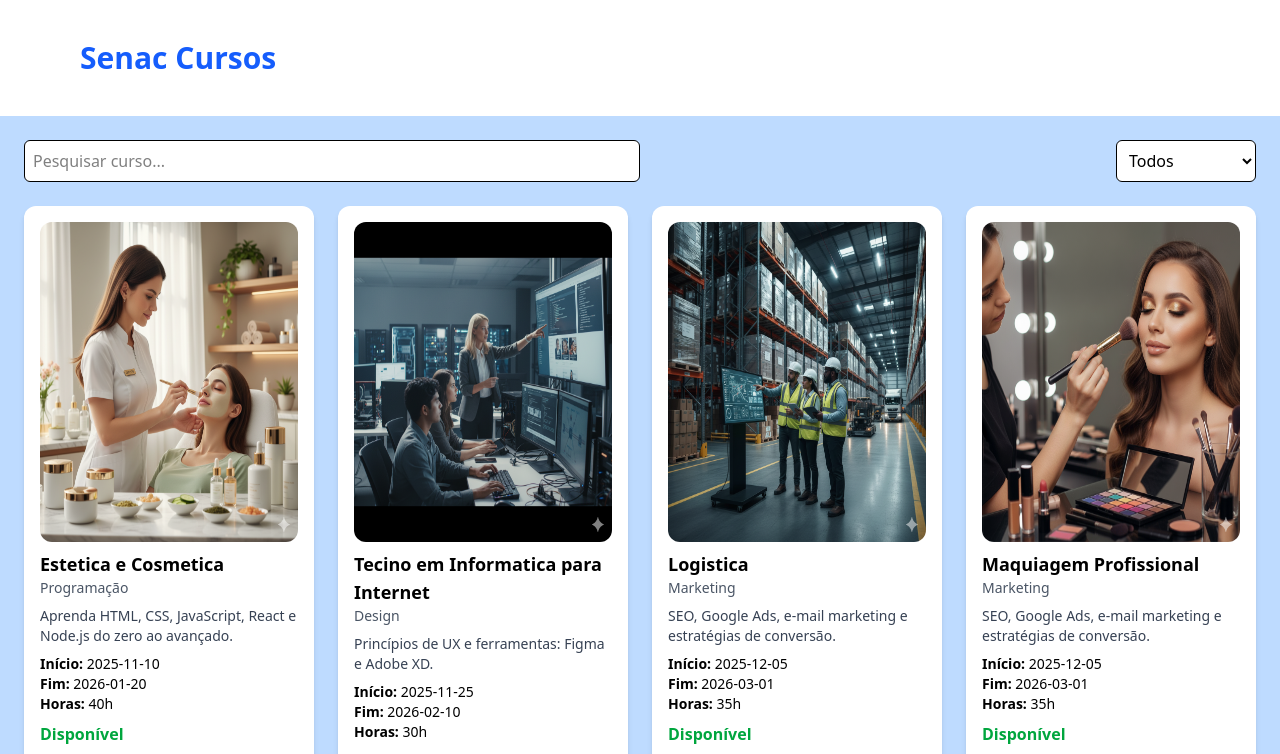
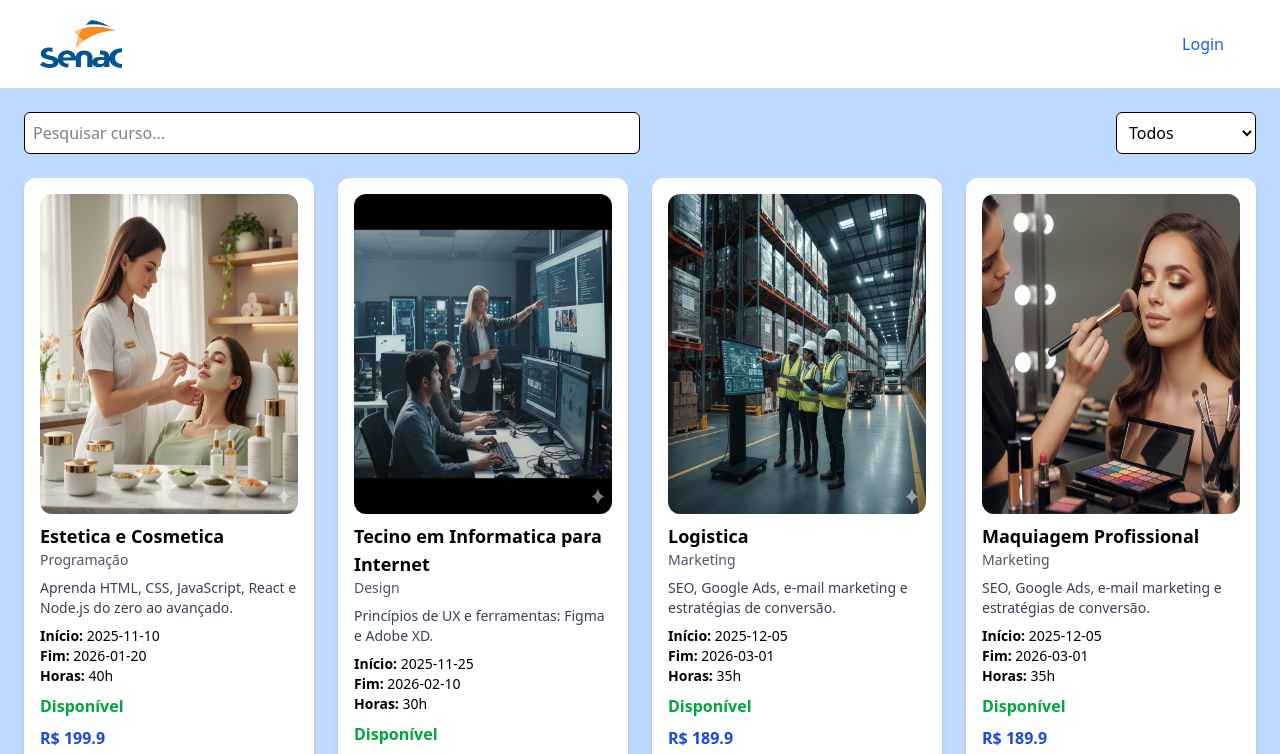
Before and after one commit to GleicaMelo/senac-cursos1, a React (Vite) app: page / in a window 1280 px wide. Shown: the top 754 px of the page. Built offline with nearby package versions, Linux system fonts and the light colour scheme; data requests are answered from the project's data file.

Commit message:
Update Navbar.jsx

```diff
--- a/src/components/Navbar.jsx
+++ b/src/components/Navbar.jsx
@@ -1,10 +1,21 @@
 import { Link } from "react-router-dom";
-
+// aqui é onde a gente pode mexer no Navbar
 export default function Navbar() {
   return (
-    <nav className="bg-white py-10 px-20 text-blue-600 p-4">
-      <h1 className="text-3xl font-bold"> Senac Cursos</h1>
+    <nav className="bg-white py-5 px-10 text-blue-600 p-4 flex items-center justify-between">
+        <img src="/src/assets/images.png" alt="senac" className="h-12" />
 
+      <div className="flex space-x-4">
+
+        <Link to="/login">
+          <button className="text-blue-600 px-4 py-2 rounded hover:text-orange-500">
+            Login
+          </button>
+        </Link>
+
+
+
+      </div>
     </nav>
   );
 }
```
